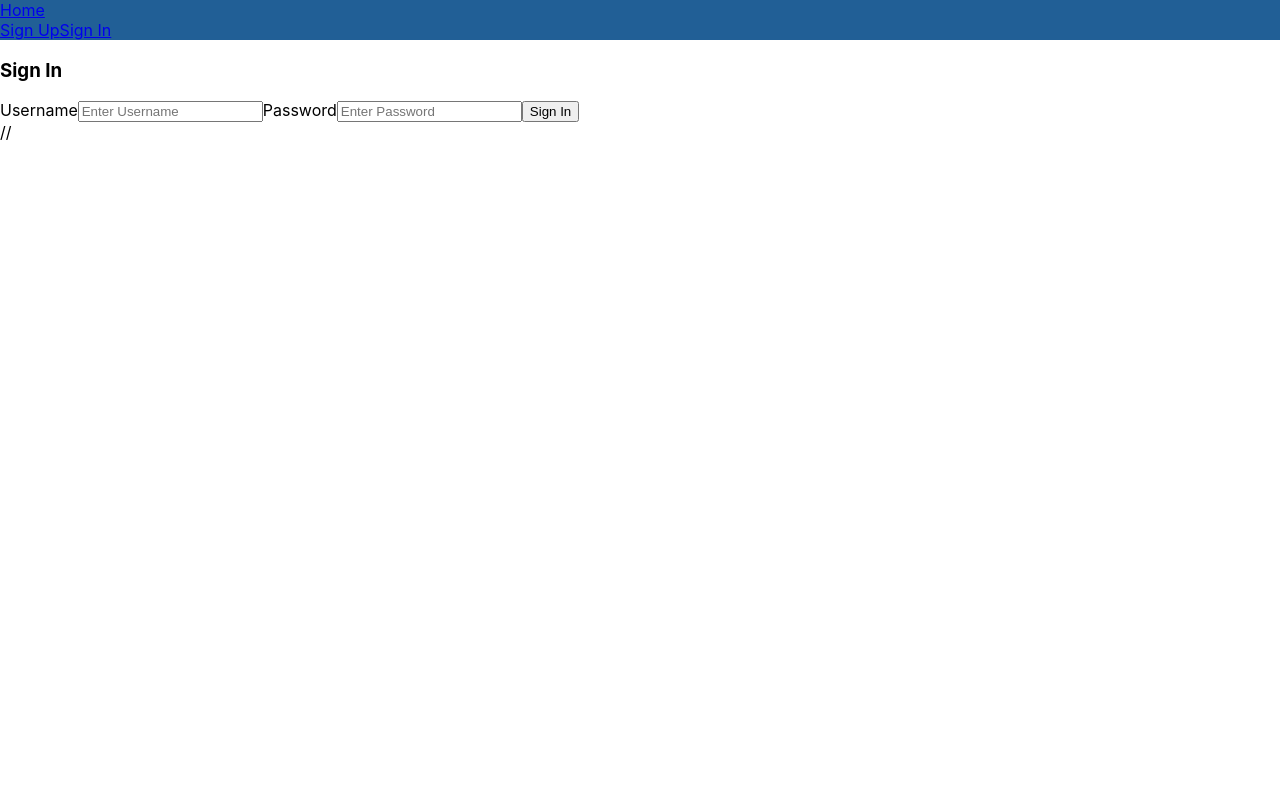
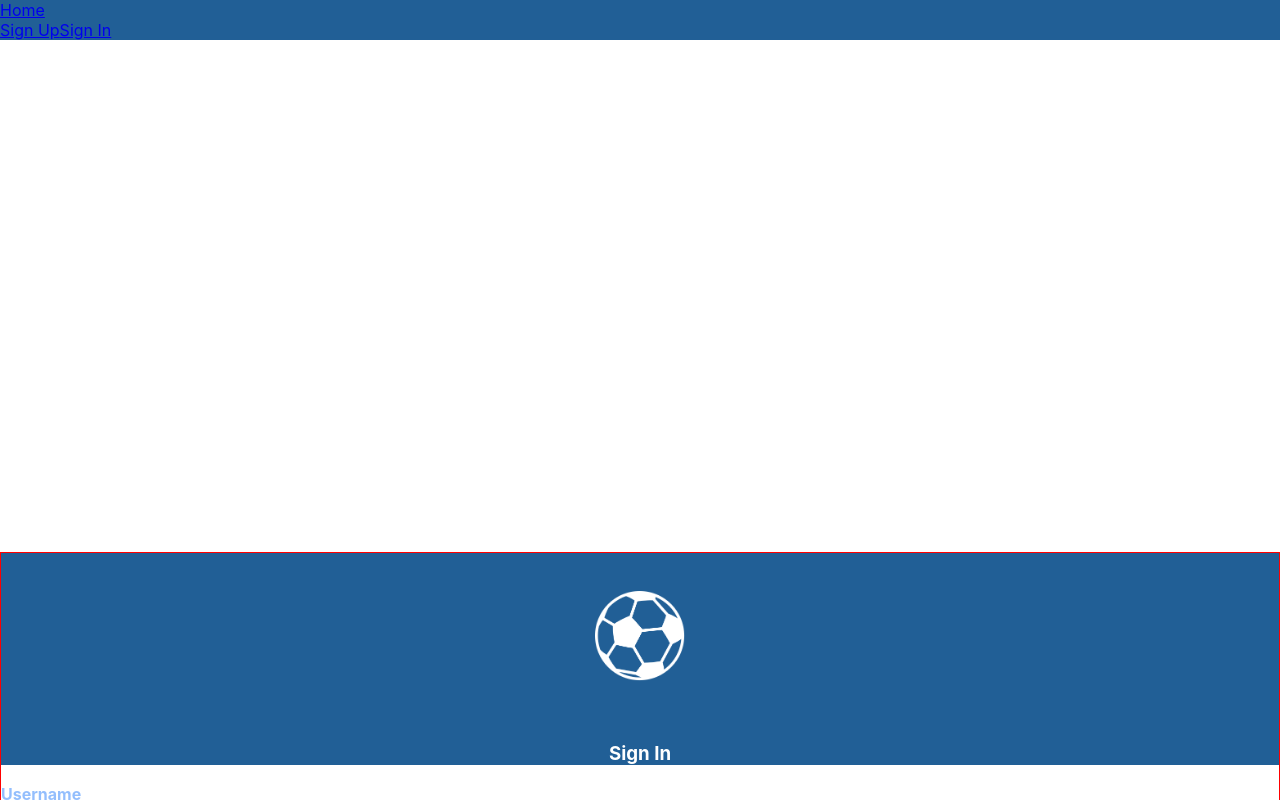
Before and after one commit to gdelv/p3-fantasy-futbal, a React (Create React App) app in the folder fntsyfutbal-app/client(front-end)/: page /login in a window 1280 px wide. Shown: the top 800 px of the page. Built offline with nearby package versions, Linux system fonts and the light colour scheme.

Commit message:
styled home page, sign in and sign up form

```diff
--- a/fntsyfutbal-app/client(front-end)/src/App.css
+++ b/fntsyfutbal-app/client(front-end)/src/App.css
@@ -72,12 +72,94 @@ box-shadow: 5px 5px 5px rgba(68,68,68,0.6)
     margin-top: 60px;
 }
 
-/* Form section */
-.form{
-
+/* FORM SECTION */
+.form {
     display: flex;
     flex-direction: column;
-    border: 1px solid gray;
+
+    /* border: 1px solid gray; */
+
+}
+
+.form input{
+    padding: 4% 15%;
+}
+
+/* Sign in form*/
+
+.row .form-container {
+    border: 1px solid red;
+    text-align: center;
+    margin-top: 40%;
+
+}
+
+
+.row form{
+
+    /* border: 1px solid blue; */
+    display: flex;
+    flex-direction: column;
+    align-items: flex-start;
+    color:#93BEFD;
+    font-weight: 700;
+    margin-top: 5% 0%;
 
 
 }
+
+.row input{
+    padding: 4% 20%;
+    border: 1px solid grey;
+    border-radius: 4px;
+    margin: 3% 20%;
+
+}
+
+.sign-in{
+    color: white;
+    background-color:#215F96;
+    margin-top: 0;
+
+}
+
+.sign-in img{
+    width: 7%;
+    height: 7%;
+    margin: 3% 1%;
+}
+
+/* Create Account Form */
+
+.form-container .form{
+    border: 1px solid purple;
+    display: flex;
+    flex-direction: column;
+    justify-content: center;
+
+}
+
+.account-buttons{
+   display: flex;
+
+
+}
+
+.join-page .join-header {
+text-align: center;
+background-color: #215F96;
+margin: 0% 0% 0% 0%;
+height: 10vh;
+color: white;
+}
+
+.join-header img{
+    display: flex;
+    width: 10%;
+    height: 47%;
+    /* padding-top: 20%; */
+}
+
+.join-header h4{
+    margin: 0;
+}
--- a/fntsyfutbal-app/client(front-end)/src/components/shared/styles/Input.css
+++ b/fntsyfutbal-app/client(front-end)/src/components/shared/styles/Input.css
@@ -1,7 +1,7 @@
 .input {
 	position: relative;
 	transition: all 0.4s ease;
-	padding-top: 3em;
+	/* padding-top: 3em; */
 	left: 20%;
 	width: 70%;
 }
--- a/fntsyfutbal-app/client(front-end)/src/screens/forms/CreateAccForm.jsx
+++ b/fntsyfutbal-app/client(front-end)/src/screens/forms/CreateAccForm.jsx
@@ -12,7 +12,7 @@ const CreateAccForm = (props) => {
        <div className='form-container'>
 
         <form className='form' onSubmit={(e) => onSubmit(e)}>
-        <h3 className='formTitle'>Create your account</h3>
+        {/* <h3 className='formTitle'>Create your account</h3> */}
             <Input
                 name='username'
                 value={username}
@@ -56,9 +56,10 @@ const CreateAccForm = (props) => {
                 placeholder='Image URL'
                 onChange={(e) => onChange(e)}
             />
-
-            <Button title='Submit' className='submitCreateAcc' />
-
+            <div className= 'account-buttons'>
+                <Button title='Create Account' className='create-button' />
+                <Button title='Cancel' className='create-button' />
+            </div>
         </form>
         </div>
     )
--- a/fntsyfutbal-app/client(front-end)/src/screens/signedOut/Join.jsx
+++ b/fntsyfutbal-app/client(front-end)/src/screens/signedOut/Join.jsx
@@ -2,6 +2,7 @@ import React from 'react'
 import Layout from '../../components/shared/Layout'
 import CreateAccForm from '../forms/CreateAccForm'
 import { join } from '../../services/auth'
+import socerball from '../images/socerball.png'
 
 class Join extends React.Component {
     constructor(props) {
@@ -39,15 +40,20 @@ class Join extends React.Component {
     render() {
         const { username, firstName, lastName, email, password, imgUrl } = this.state
         return (
-            <>
+
+            <div className='join-page'>
+
+              <div className='join-header'>
+                  <img src={socerball} alt='' />
                 <h4>Create your account!</h4>
+              </div>
                 <CreateAccForm
                     formData={{ username, firstName, lastName, email, password, imgUrl }}
                     onChange={this.handleChange}
                     onSubmit={this.handleSubmit}
                 />
                 {this.state.errorMsg ? <p>{this.state.errorMsg}</p>: null}
-                </>
+            </div>
 
         )
     }
--- a/fntsyfutbal-app/client(front-end)/src/screens/signedOut/LogIn.jsx
+++ b/fntsyfutbal-app/client(front-end)/src/screens/signedOut/LogIn.jsx
@@ -48,6 +48,7 @@
 import React, { Component } from 'react'
 import { logIn } from "../../services/auth"; //complete for now
 import LogInForm from '../forms/LogInForm';
+import socerball from './../images/socerball.png'
 
 class LogIn extends Component {
     constructor() {
@@ -108,7 +109,11 @@ class LogIn extends Component {
             // <LogInForm/>
             <div className='row'>
                 <div className='form-container'>
-                    <h3>Sign In</h3>
+                    <div className='sign-in'>
+                        <img src={socerball} alt="" />
+                        <h3>Sign In</h3>
+                    </div>
+                    {/* <div className='placeholder-login'> */}
                     <form onSubmit={this.onSignIn}>
                         <label>Username</label>
                         <input
@@ -130,6 +135,7 @@ class LogIn extends Component {
                         />
                         {this.renderError()}
                     </form>
+                    {/* </div> */}
                 </div>
             </div>
         )
```
Also changed, not shown: 1 other file (tests, documents, lock files or other folders).
